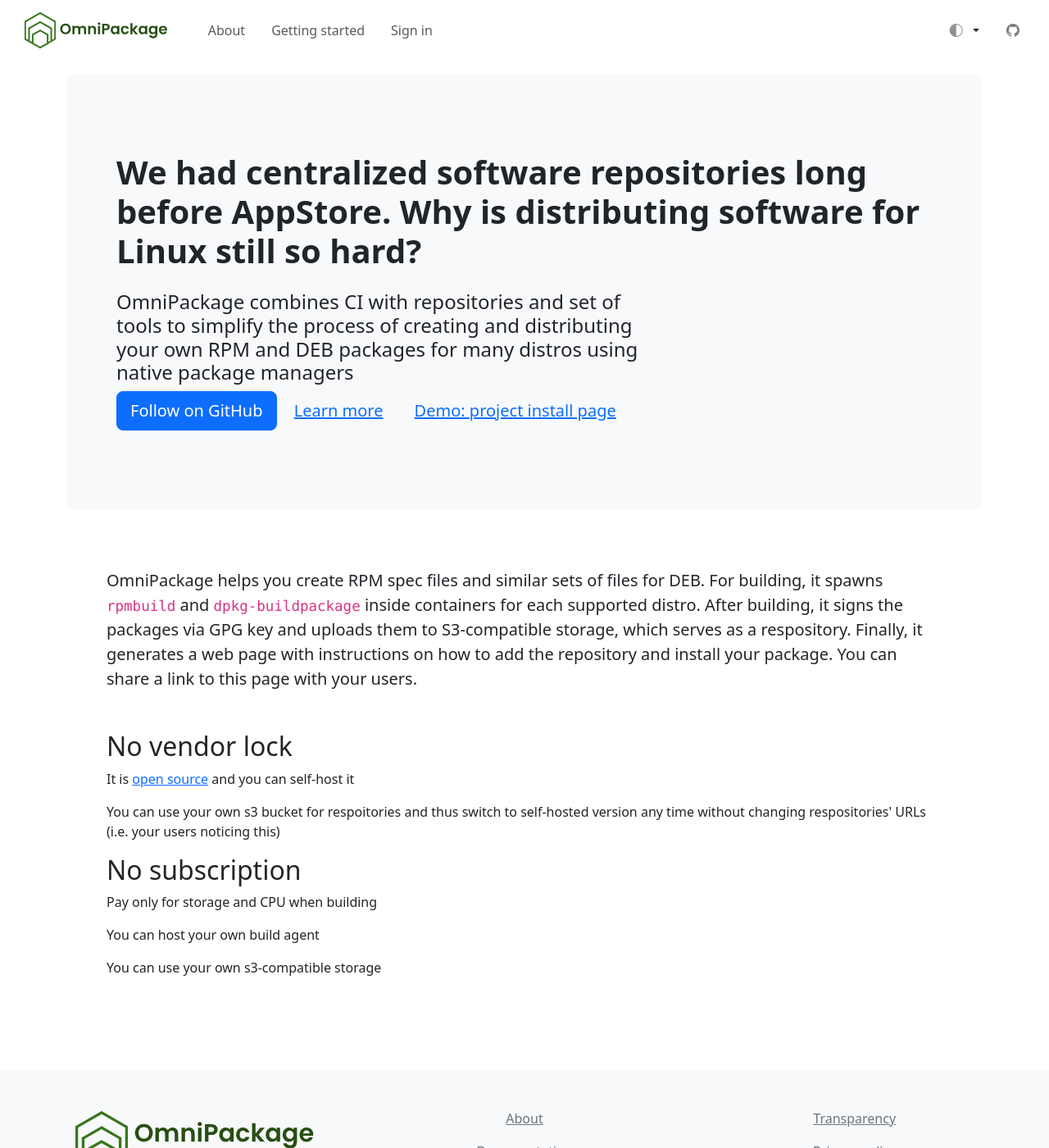
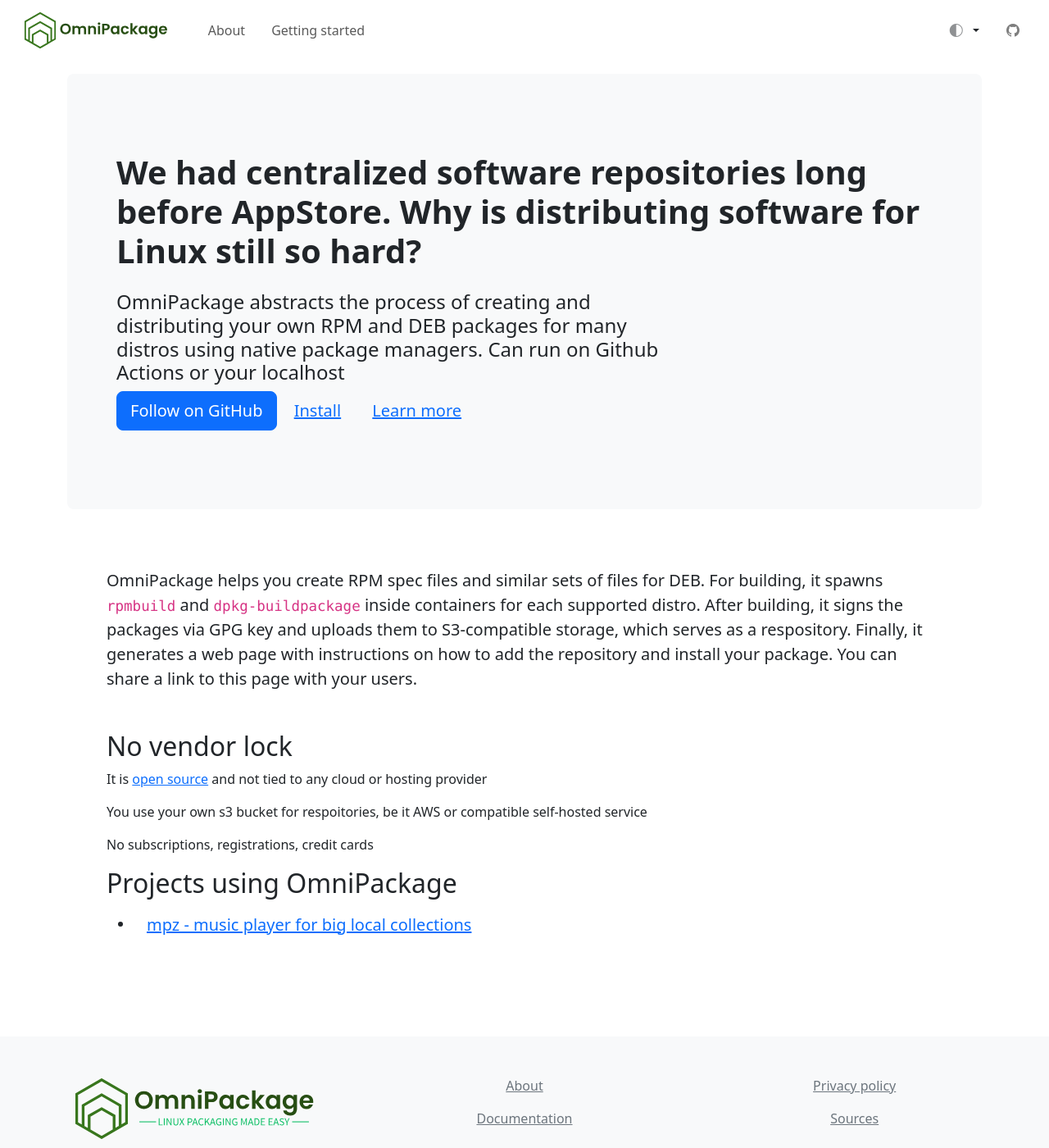
Before and after one commit to omnipackage/.github, a Jekyll site: the page built from index.html, in a window 1280 px wide and 1400 px high. Shown: the whole window at 82% size. Built offline with Jekyll 4.4.1, drawn with Linux system fonts in a browser that asks for light colours.

Commit message:
up landing

```diff
--- a/_config.yml
+++ b/_config.yml
@@ -27,7 +27,6 @@
 github_url: "https://github.com/omnipackage"
 producthunt_url: "#"
 getting_started_url: "https://docs.omnipackage.org/getting_started/"
-sign_in_url: "https://web.omnipackage.org"
 
 # Build settings
 #theme: minima
--- a/_includes/footer.html
+++ b/_includes/footer.html
@@ -11,11 +11,9 @@
     <div class="col text-center">
       <p><a href="/about" class="link-secondary">About</a></p>
       <p><a href="{{ site.docs_url }}" class="link-secondary" target="_blank">Documentation</a></p>
-      <p><a href="{{ site.sign_in_url }}" class="link-secondary" target="_blank">Sign in</a></p>
     </div>
 
     <div class="col text-center">
-      <p><a href="/transparency" class="link-secondary">Transparency</a></p>
       <p><a href="/privacy" class="link-secondary">Privacy policy</a></p>
       <p><a href="{{ site.github_url }}" class="link-secondary" target="_blank">Sources</a></p>
     </div>
--- a/_includes/navbar.html
+++ b/_includes/navbar.html
@@ -13,10 +13,6 @@
         <li class="nav-item me-3">
           <a class="nav-link" href="{{ site.getting_started_url }}" target="_blank">Getting started</a>
         </li>
-        <li class="nav-item me-3">
-          <a class="nav-link" href="{{ site.sign_in_url }}" target="_blank">Sign in</a>
-        </li>
-
       </ul>
     </div>
 
--- a/index.html
+++ b/index.html
@@ -7,12 +7,11 @@
   <div class="container-fluid py-5">
     <h1 class="display-6 fw-bold mb-4">We had centralized software repositories long before AppStore. Why is distributing software for Linux still so hard?</h1>
 
-    <h2 class="col-md-8 fs-4">OmniPackage combines CI with repositories and set of tools to simplify the process of creating and distributing your own RPM and DEB packages for many distros using native package managers</h2>
+    <h2 class="col-md-8 fs-4">OmniPackage abstracts the process of creating and distributing your own RPM and DEB packages for many distros using native package managers. Can run on Github Actions or your localhost</h2>
 
     <a href="https://github.com/omnipackage" class="btn btn-lg btn-primary">Follow on GitHub</a>
+    <a href="https://repositories.omnipackage.org/omnipackage-rs/stable/install.html" target="_blank" class="btn btn-lg btn-link">Install</a>
     <a href="/about" class="btn btn-lg btn-link">Learn more</a>
-
-    <a href="https://repositories.omnipackage.org/mpz/stable/install.html" target="_blank" class="btn btn-link btn-lg">Demo: project install page</a>
   </div>
 </div>
 
@@ -22,11 +21,15 @@
   </p>
 
   <h2>No vendor lock</h2>
-  <p>It is <a href="{{ site.github_url }}" target="_blank">open source</a> and you can self-host it</p>
-  <p>You can use your own s3 bucket for respoitories and thus switch to self-hosted version any time without changing respositories' URLs (i.e. your users noticing this)</p>
+  <p>It is <a href="{{ site.github_url }}" target="_blank">open source</a> and not tied to any cloud or hosting provider</p>
+  <p>You use your own s3 bucket for respoitories, be it AWS or compatible self-hosted service</p>
+  <p>No subscriptions, registrations, credit cards</p>
 
-  <h2>No subscription</h2>
-  <p>Pay only for storage and CPU when building</p>
-  <p>You can host your own build agent</p>
-  <p>You can use your own s3-compatible storage</p>
+  <h2>Projects using OmniPackage</h2>
+  <ul>
+    <li>
+      <a href="https://repositories.omnipackage.org/mpz/stable/install.html" target="_blank" class="btn btn-link btn-lg">mpz - music player for big local collections</a>
+    </li>
+  </ul>
+
 </div>
```
Also changed, not shown: 1 other file.
